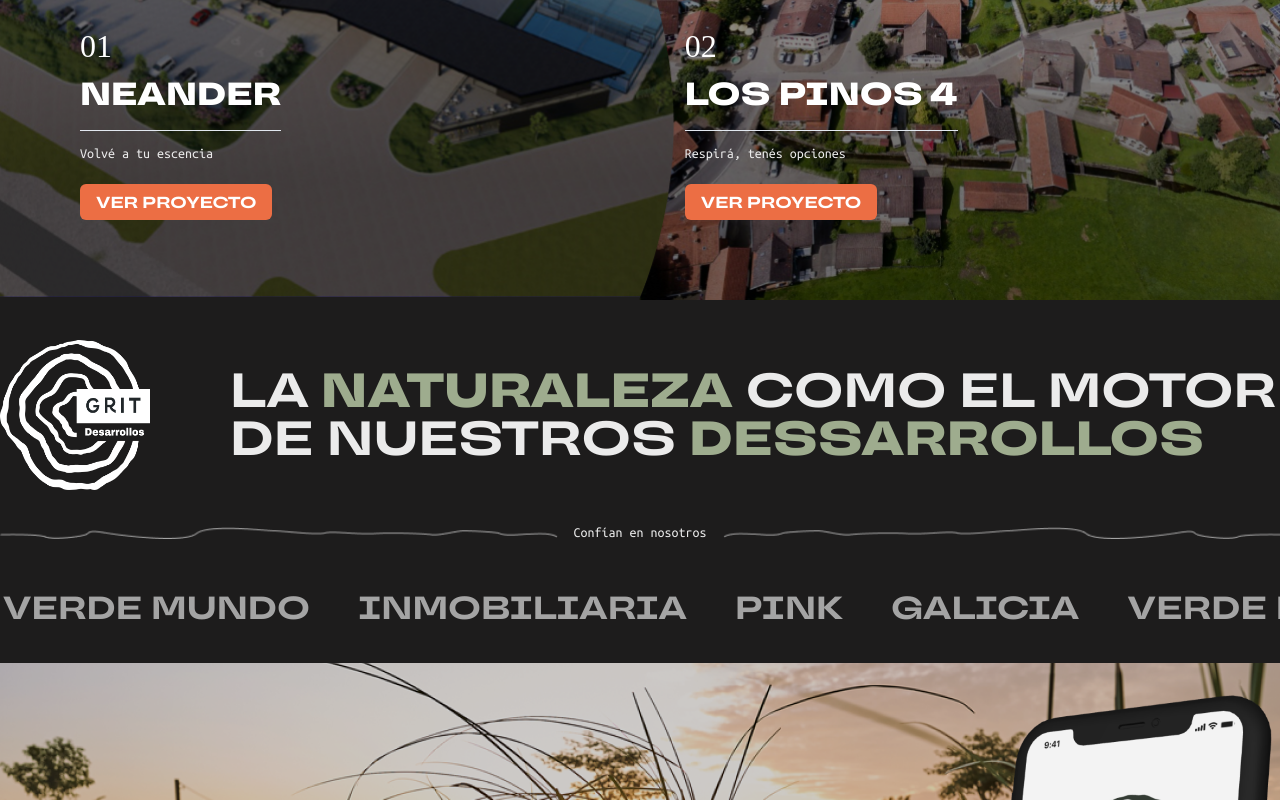
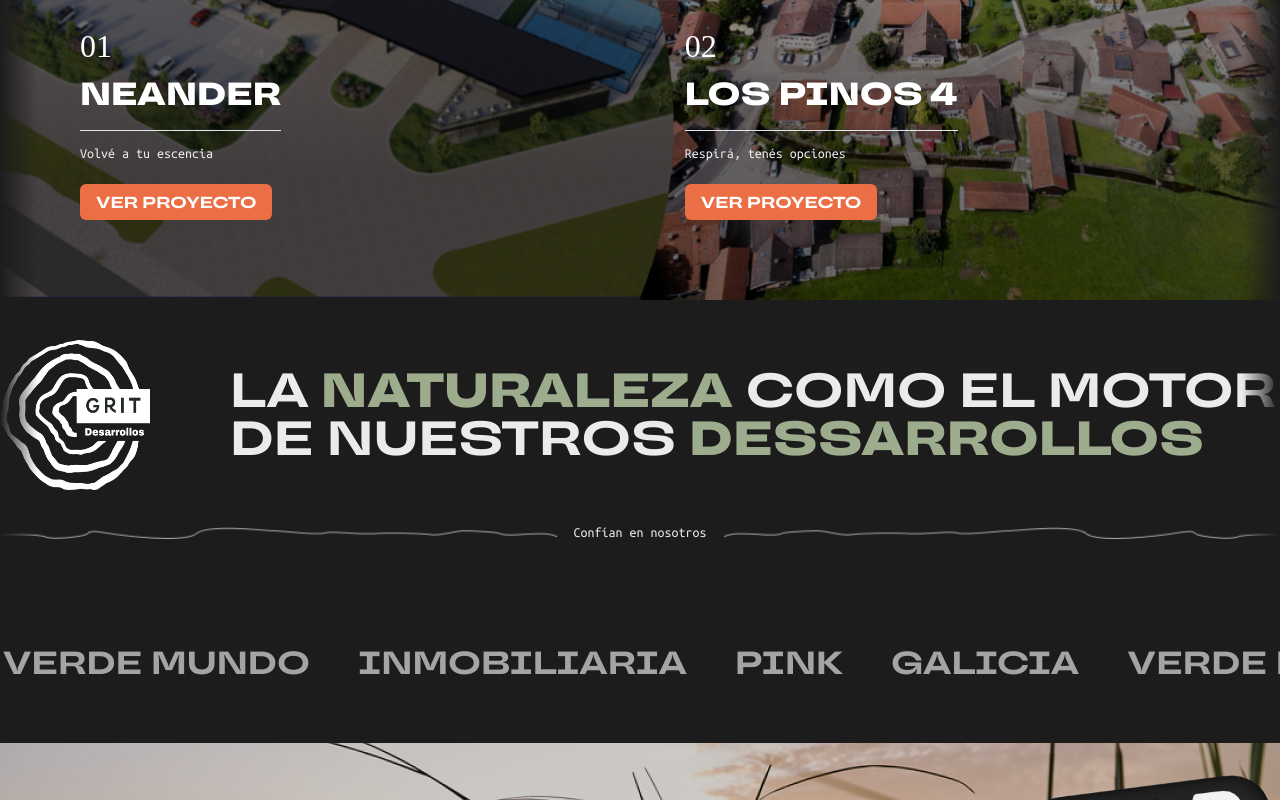
Before and after one commit to ignaciorodrigues1/grit, a Next.js app: page / in a window 1280 px wide. Shown: the part 2053-2853 px from the top of the page. Built offline with nearby package versions, Linux system fonts and the light colour scheme; a web font is replaced by a local one.

Commit message:
Grit Web

```diff
--- a/components/trustUs.jsx
+++ b/components/trustUs.jsx
@@ -14,16 +14,41 @@ const TrustUs = () => {
     "PINK",
   ];
 
-  const isGradientEnabled = useBreakpointValue({ base: false, md: true });
+  const isGradientEnabled = useBreakpointValue({ base: false, xl: true });
 
   return (
     <Box
       backgroundColor="#1D1C1C"
       maxW="100vw"
-      overflowX="hidden"
       position="relative"
     >
-      <Box maxW="1280px" mx="auto">
+      <Box
+        maxW="1280px"
+        mx="auto"
+        position="relative"
+        _before={{
+          content: '""',
+          position: "absolute",
+          top: 0,
+          bottom: 0,
+          left: 0,
+          right: "97%",
+          background: isGradientEnabled
+            ? "linear-gradient(to left, rgba(29, 28, 28, 0), #1D1C1C)"
+            : "transparent",
+        }}
+        _after={{
+          content: '""',
+          position: "absolute",
+          top: 0,
+          bottom: 0,
+          right: 0,
+          left: "97%",
+          background: isGradientEnabled
+            ? "linear-gradient(to right, rgba(29, 28, 28, 0), #1D1C1C)"
+            : "transparent",
+        }}
+      >
         {/* Heading */}
         <Flex
           align="center"
@@ -61,7 +86,7 @@ const TrustUs = () => {
           align="center"
           justify="center"
           mt={8}
-          mb={{base: 10, md: 20}}
+          mb={{ base: 10, md: 20 }}
           mx="auto"
           maxW="100%"
           overflowX="hidden"
@@ -90,17 +115,10 @@ const TrustUs = () => {
           />
         </Flex>
 
-        <Flex pb={10}>
-          <Marquee
-            speed={40}
-            style={{
-              position: "absolute", // Puedes usar "fixed" si quieres que sea fijo en la pantalla
-              width: "100%",
-              maxWidth: "100vw",
-              bottom: "15px", // Ajusta la posición según tu diseño
-              left: 0,
-            }}
-          >
+        <Flex
+          pb={10}
+        >
+          <Marquee speed={40}>
             {brands.map((brand, index) => (
               <Box
                 key={index}
--- a/components/wavyGrid.jsx
+++ b/components/wavyGrid.jsx
@@ -6,12 +6,44 @@ import {
   Image,
   Flex,
   Link,
+  useBreakpointValue,
 } from "@chakra-ui/react";
 
 const WavyGrid = () => {
+
+  const isGradientEnabled = useBreakpointValue({ base: false, xl: true });
+
   return (
     <Box bgColor="#1D1C1C" overflowX="hidden">
-      <Box maxW="1280px" mx="auto">
+            <Box
+        maxW="1280px"
+        mx="auto"
+        position="relative"
+        _before={{
+          content: '""',
+          position: "absolute",
+          zIndex: "99",
+          top: 0,
+          bottom: 0,
+          left: 0,
+          right: "97%",
+          background: isGradientEnabled
+            ? "linear-gradient(to left, rgba(29, 28, 28, 0), #1D1C1C)"
+            : "transparent",
+        }}
+        _after={{
+          content: '""',
+          position: "absolute",
+          zIndex: "99",
+          top: 0,
+          bottom: 0,
+          right: 0,
+          left: "97%",
+          background: isGradientEnabled
+            ? "linear-gradient(to right, rgba(29, 28, 28, 0), #1D1C1C)"
+            : "transparent",
+        }}
+      >
         {/* Responsive Grid */}
         <SimpleGrid columns={{ base: 2, md: 4 }} spacing={0}>
 
```
